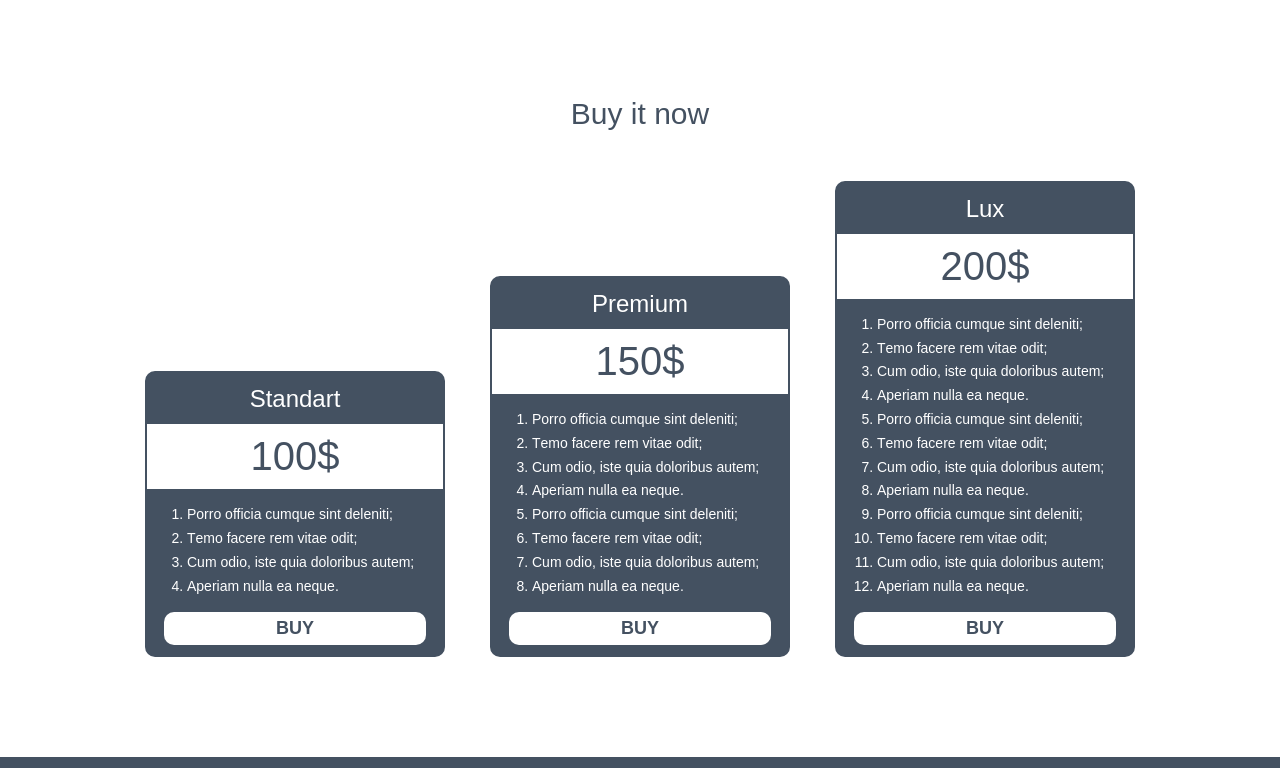
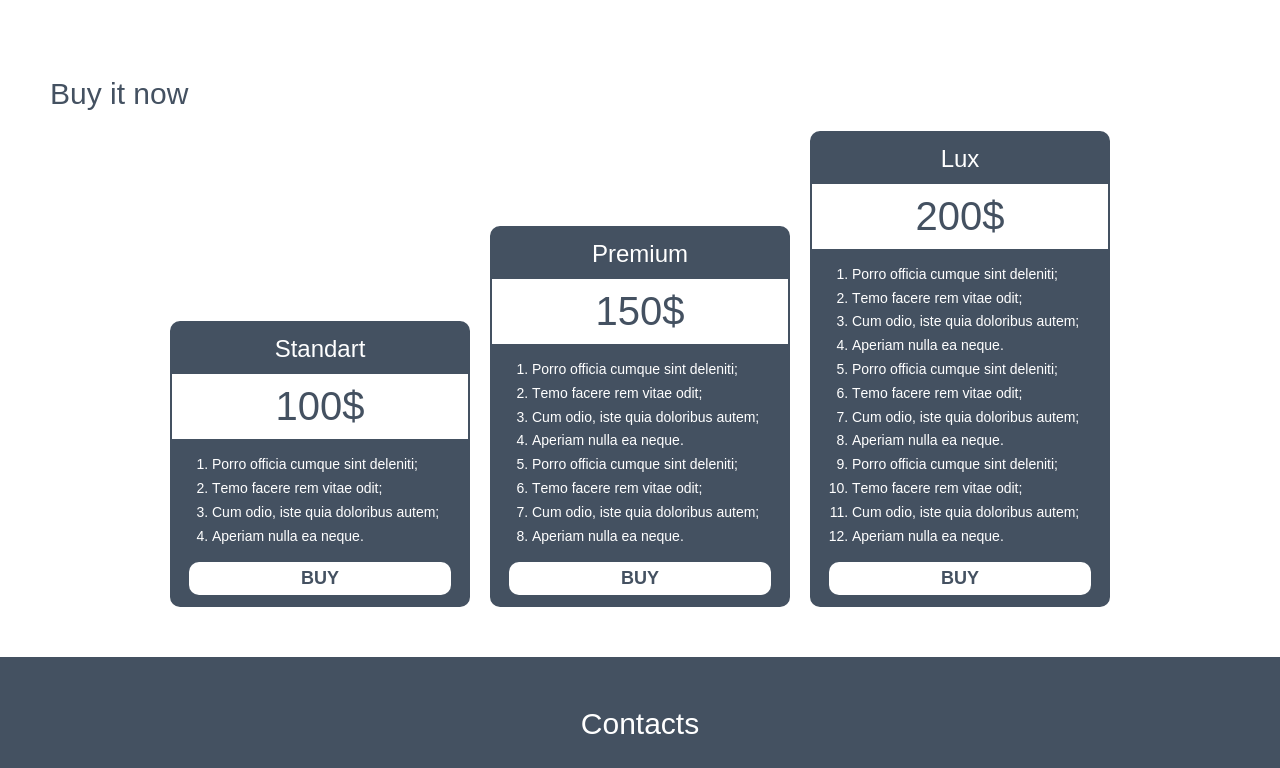
Before and after one commit to latiyMW/homework, a plain HTML site: page index.html in a window 1280 px wide. Shown: the part 2014-2782 px from the top of the page. Drawn offline with Linux system fonts and the light colour scheme.

Commit message:
added changes from comments 3

```diff
--- a/css/style.css
+++ b/css/style.css
@@ -31,7 +31,7 @@ body {
 	font-size: 60px;
 }
 .main-header-list {
-	margin-top: 20px;
+	margin: 20px 0 0 0;
 	padding-left: 30px;
 	box-sizing: border-box;
 	font-size: 20px;
@@ -46,8 +46,9 @@ body {
 	margin: 0;
 }
 .heading-all-main {
+	margin: 0 0 20px 0;
 	display: flex;
-    justify-content: center;
+    text-align: center;
 	color: #445161;
 	font-size: 30px;
 }
@@ -208,14 +209,13 @@ body {
 }
 .prices-item {
 	width: 100%;
-	padding: 50px;
-	box-sizing: border-box;
 	display: flex;
-	justify-content: space-evenly;
+	justify-content: center;
 	align-items: flex-end;
 }
 .price {
 	width: 300px;
+	margin: 0 10px;
 	padding: 0 0 10px 0;
 	border: 2px solid #445161;
 	background-color: #445161;
```
